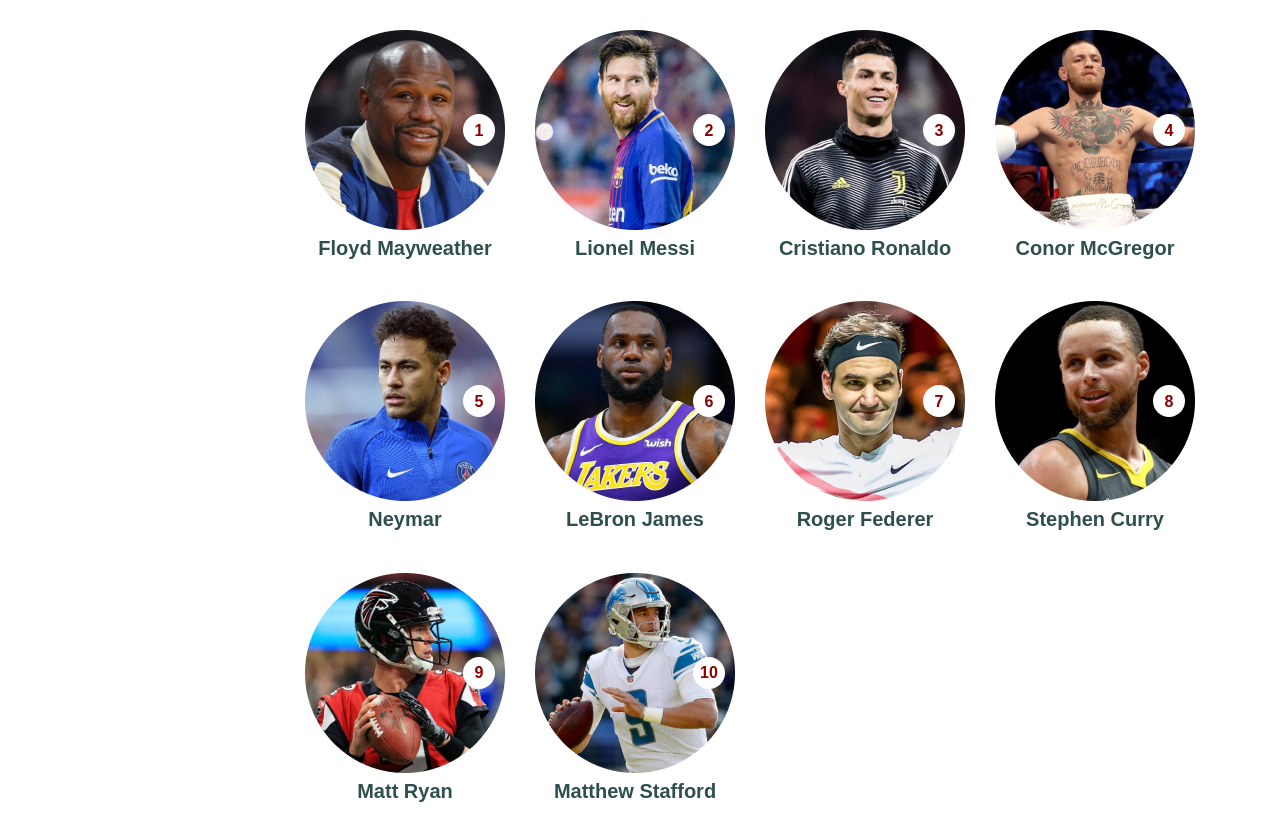
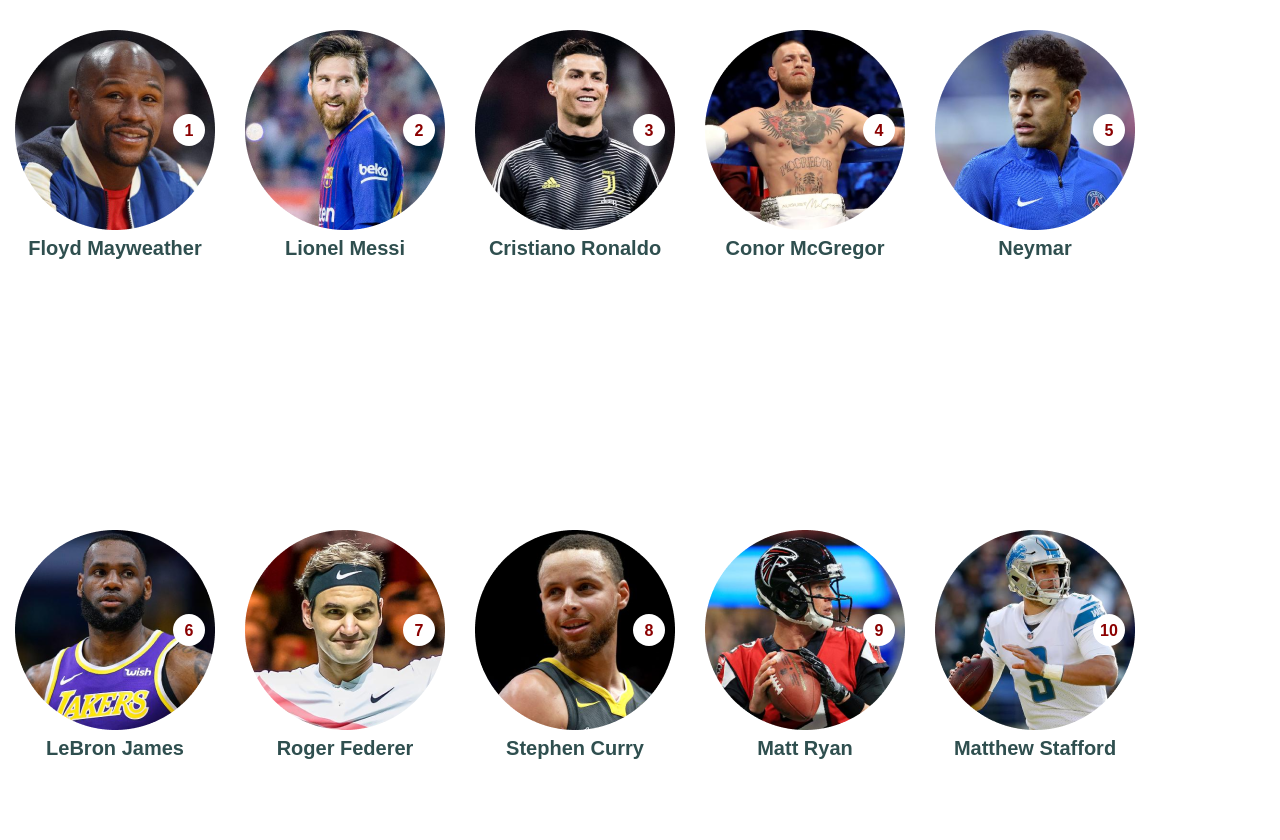
Before and after one commit to VladKolomietc/sport_card1500, a plain HTML site: page index.html in a window 1280 px wide. Drawn offline with Linux system fonts and the light colour scheme.

```diff
--- a/style.css
+++ b/style.css
@@ -1,13 +1,13 @@
+body {
+    font-family: 'Averia Libre', display;
+}
 
-
-body {
-  font-family: 'Averia Libre', display;
-}
 * {
     margin: 0;
     padding: 0;
     box-sizing: border-box;
 }
+
 header {
     display: flex;
     justify-content: center;
@@ -15,6 +15,7 @@ header {
 
 
 }
+
 .nav {
     display: flex;
     width: 1500px;
@@ -22,6 +23,7 @@ header {
 
 
 }
+
 .sport {
     width: 200px;
     height: 200px;
@@ -36,13 +38,6 @@ header {
 
 
 }
-.card:nth-child(1), .card:nth-child(5), .card:nth-child(9) {
-    margin-left: 305px;
-
-}
- .card:nth-child(9), .card:nth-child(10){
-    margin-bottom: 201px;
-}
 
 .card {
     margin: 30px 15px 15px 15px;
@@ -50,6 +45,7 @@ header {
     height: 200px;
     border-radius: 50%;
 }
+
 .name {
     text-align: center;
     color: rgba(47, 79, 79, 1);
@@ -58,6 +54,7 @@ header {
     font-family: 'Arial';
     margin-top: 3px;
 }
+
 .number {
     display: flex;
     justify-content: center;
@@ -74,12 +71,14 @@ header {
     margin-top: -30px;
     color: rgba(139, 0, 0, 1);
 }
+
 /*hover*/
 
 .card {
     transition-duration: 1s;
     transform: scale(1);
 }
+
 .card:hover {
     transition-duration: 1s;
     transform: scale(1.2);
```
